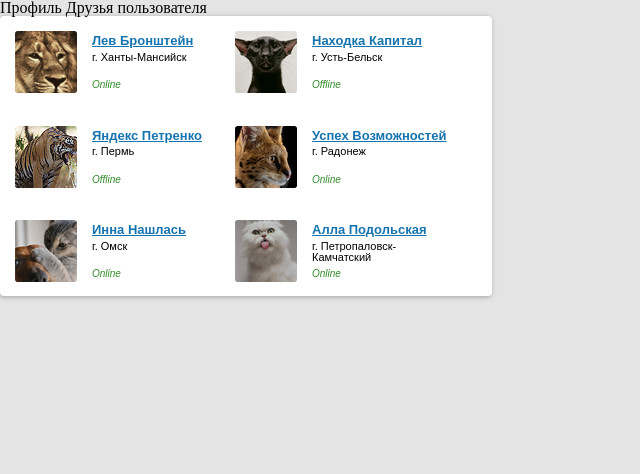
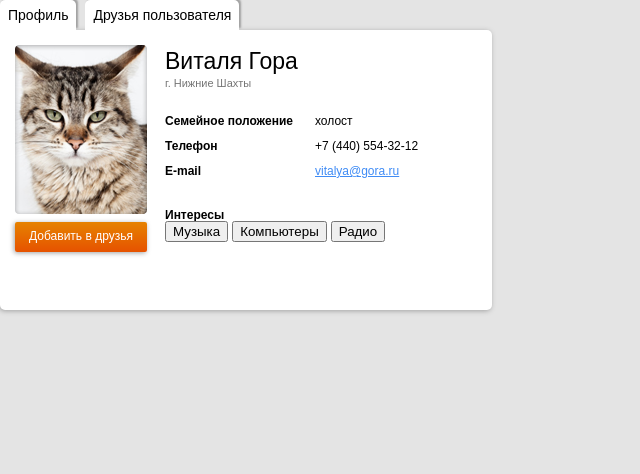
Before and after one commit to JavaHutt/htc-test-build, a plain HTML site: page index.html in a window 1280 px wide. Shown: the whole page, without its empty margins (0-640 px from the left). Drawn offline with nearby package versions, Linux system fonts and the light colour scheme.

Commit message:
border radius fix

```diff
--- a/css/style.css
+++ b/css/style.css
@@ -1,7 +1,7 @@
 body {
     background-color: #e4e4e4;
 }
-::-webkit-scrollbar {
+::-webkit-scrollbar {    /**Custom scrollbar, doesn't work in Firefox**/
     width: 5px;
 }
 ::-webkit-scrollbar-thumb {
@@ -16,11 +16,19 @@ body {
     width: 492px;
     height: 280px;
     background-color: #ffffff;
-    border-radius: 4px;
+    border-radius: 5px;
+    border-top-left-radius: 0;
     box-shadow: -1px 1px 5px #a1a1a1;
 }
 .tab__profile, .tab__friends {
     display: inline-block;
+    padding: 8px;
+    margin-right: 5px;
+    font-size: 14px;
+    font-family: Arial, Helvetica, sans-serif;
+    border-radius: 5px 5px 0 0;
+    box-shadow: 2px -2px 2px #a1a1a1;
+    background-color: #ffffff;
 }
 .profile {
     height: 280px;
@@ -78,7 +86,7 @@ body {
     font-weight: bold;
     color: #000000;
 }
-.user__email {
+.user-email {
     text-decoration: underline;
     color: #408cf5;
 }
--- a/index.html
+++ b/index.html
@@ -3,7 +3,7 @@
 <head>
     <meta charset="utf-8" />
     <meta http-equiv="X-UA-Compatible" content="IE=edge">
-    <title>Profile</title>
+    <title>Профиль</title>
     <meta name="viewport" content="width=device-width, initial-scale=1">
     <link rel="stylesheet" href="https://cdnjs.cloudflare.com/ajax/libs/meyer-reset/2.0/reset.min.css">
     <link rel="stylesheet" type="text/css" media="screen" href="css/style.css" />
@@ -14,7 +14,7 @@
         <li class="tab__friends">Друзья пользователя</li>
     </ul>
     <div class="wrapper">
-        <!--<div class="profile">
+        <div class="profile">
             <div class="profile__left">
                 <img class="profile__image" src="image/userpic.png" alt="UserPic">
                 <a class="profile__addfriend" href="#">Добавить в друзья</a>
@@ -33,7 +33,7 @@
                     </tr>
                     <tr>
                         <th class="email">E-mail</th>
-                        <td class="user__email">vitalya@gora.ru</td>
+                        <td class="user-email">vitalya@gora.ru</td>
                     </tr>
                 </table>
                 <div class="intrests">
@@ -43,8 +43,8 @@
                     <button>Радио</button>
                 </div>
             </div>
-        </div>-->
-        <div class="friends">
+        </div>
+        <!--<div class="friends">
             <div class="friends__first-column">
                 <div class="friends__item">
                     <img class="friends__image" src="image/lion.png" alt="Lev">
@@ -121,7 +121,7 @@
                     </ul>
                 </div>
                 <div class="friends__item">
-                    <img class="friends__image" src="image/elephant.png" alt="Alla">
+                    <img class="friends__image" src="image/elephant.png" alt="php">
                     <ul>
                         <li class="friends__name"><a href="#" class="friends__name_link">Расмус Лердорф</a></li>
                         <li class="friends__city">г. Кекертарсуак</li>
@@ -129,7 +129,7 @@
                     </ul>
                 </div>
             </div>
-        </div>
+        </div>-->
     </div>
 </body>
 </html>
```
